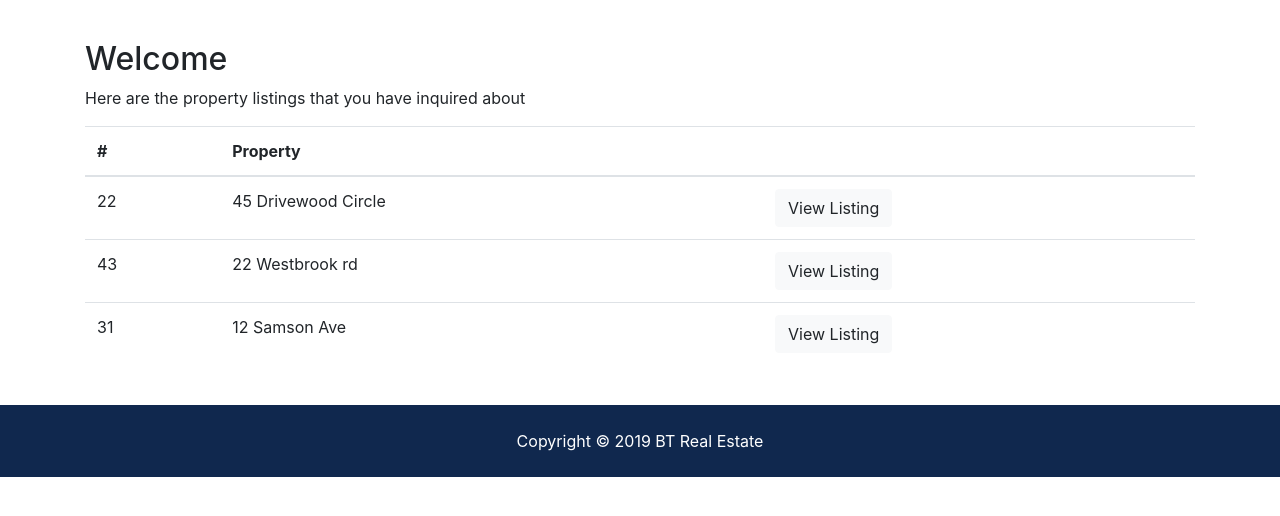
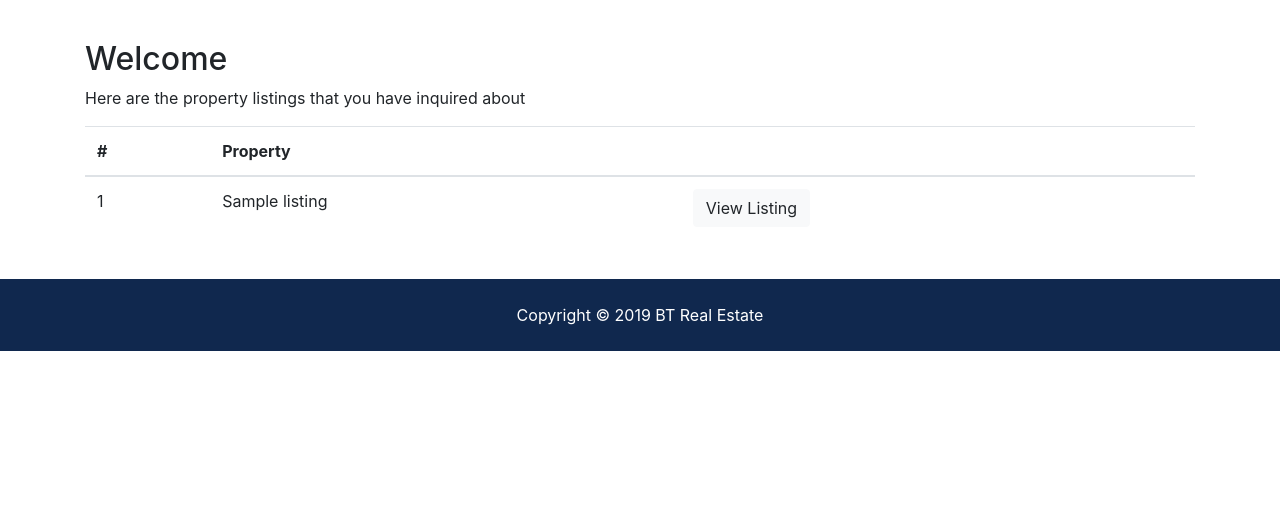
Before and after one commit to fradrick/bitre, a Django app: template templates/accounts/dashboard.html in a window 1280 px wide. Shown: the part 192-708 px from the top of the page. Run offline with Django 3.2, Linux system fonts and the light colour scheme; the template is opened without the code that fills it: most values are stand-ins (such as "Sample title", 1, 10 or a date in 2020); some libraries are stand-ins or nearby versions.

Commit message:
Added email, enquiry, updated dashboard

```diff
--- a/btre/urls.py
+++ b/btre/urls.py
@@ -8,5 +8,6 @@ urlpatterns = [
     path('', include('pages.urls')),
     path('listings/', include('listings.urls')),
     path('accounts/', include('accounts.urls')),
+    path('contacts/', include('contacts.urls')),
     path('admin/', admin.site.urls),
 ] + static(settings.MEDIA_URL, document_root=settings.MEDIA_ROOT)
--- /dev/null
+++ b/contacts/urls.py
@@ -0,0 +1,7 @@
+from django.urls import path
+
+from . import views
+
+urlpatterns = [
+    path('contact', views.contact, name='contact')
+]
--- a/resume.txt
+++ b/resume.txt
@@ -2,3 +2,4 @@ http://127.0.0.1:8000/media/photos/2019/11/11/home-inside-1.jpg
 1. Pull data from listings model
 4. Home & About Page Dynamic Content
 4. User registration
+3. Contact Form Prep
--- a/templates/accounts/dashboard.html
+++ b/templates/accounts/dashboard.html
@@ -26,6 +26,9 @@
             <div class="row">
                 <div class="col-md-12">
                     <h2>Welcome {{ user.first_name }}</h2>
+
+                    {% if contacts %}
+
                         <p>Here are the property listings that you have inquired about</p>
                         <table class="table">
                             <thead>
@@ -36,29 +39,28 @@
                             </tr>
                             </thead>
                             <tbody>
+
+                            {% for contact in contacts %}
+
                                 <tr>
-                <td>22</td>
-                <td>45 Drivewood Circle</td>
+                                    <td>{{ contact.id }}</td>
+                                    <td>{{ contact.listing }}</td>
                                     <td>
-                  <a class="btn btn-light" href="#">View Listing</a>
+                                        <a class="btn btn-light" href="{% url 'listing' contact.listing_id %}">View Listing</a>
                                     </td>
                                 </tr>
-              <tr>
-                <td>43</td>
-                <td>22 Westbrook rd</td>
-                <td>
-                  <a class="btn btn-light" href="#">View Listing</a>
-                </td>
-              </tr>
-              <tr>
-                <td>31</td>
-                <td>12 Samson Ave</td>
-                <td>
-                  <a class="btn btn-light" href="#">View Listing</a>
-                </td>
-              </tr>
+
+                            {% endfor %}
+
                             </tbody>
                         </table>
+
+                    {% else %}
+
+                        <p>You have not made any enquiries</p>
+
+                    {% endif %}
+
                 </div>
             </div>
         </div>
--- a/templates/listings/listing.html
+++ b/templates/listings/listing.html
@@ -35,6 +35,7 @@
 
     <!-- Listing -->
     <section id="listing" class="py-4">
+    {% include 'partials/_alerts.html' %}
         <div class="container">
             <a href="{% url 'listings' %}" class="btn btn-light mb-4">Back To Listings</a>
             <div class="row">
```
Also changed, not shown: btre/settings.py (+7 -0 lines), templates/listings/_inquiry_form.html (+15 -4 lines), contacts/migrations/0001_initial.py (added), contacts/migrations/__init__.py (added). Lines whose indentation alone changed are shown as unchanged.
